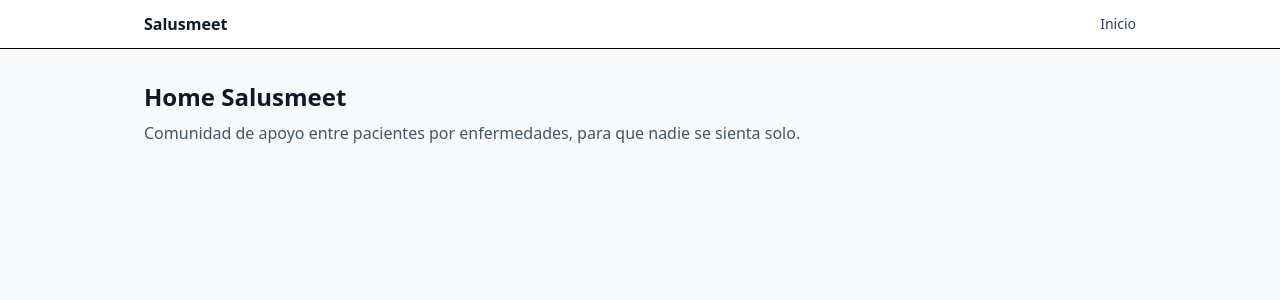
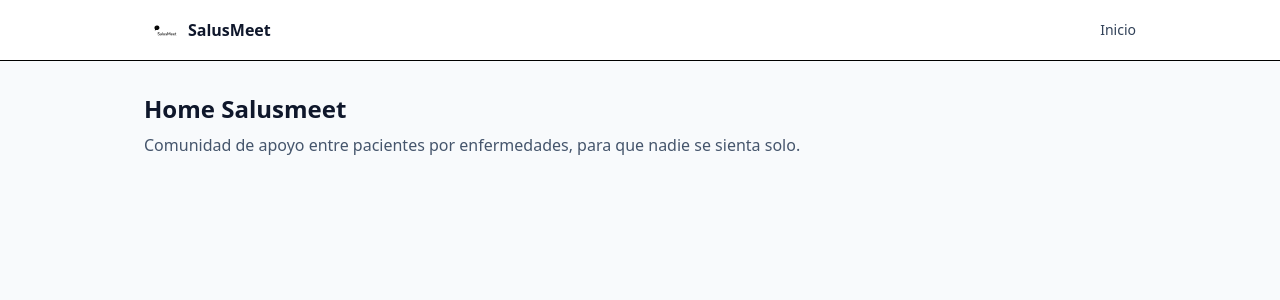
Before and after one commit to JMCG84/salusmeet, a Vue app: page /app in a window 1280 px wide. Shown: the top 300 px of the page. Built offline with nearby package versions, Linux system fonts and the light colour scheme.

Commit message:
feat: integrate salusmeet logo in landing and navbar

```diff
--- a/src/layouts/AppLayout.vue
+++ b/src/layouts/AppLayout.vue
@@ -1,10 +1,15 @@
+<script setup lang="ts">
+import logoUrl from "../assets/salusmeet-logo.svg";
+</script>
+
 <template>
   <div class="min-h-screen bg-slate-50">
     <header class="border-b bg-white">
       <nav
         class="mx-auto max-w-5xl px-4 py-3 flex items-center justify-between">
-        <RouterLink to="/app" class="font-bold text-slate-900">
-          Salusmeet
+        <RouterLink to="/app" class="flex items-center gap-2">
+          <img :src="logoUrl" alt="Salusmeet" class="h-8 w-auto sm:h-9" />
+          <span class="font-bold text-slate-900">SalusMeet</span>
         </RouterLink>
 
         <div class="flex items-center gap-4 text-sm">
--- a/src/pages/Landing.vue
+++ b/src/pages/Landing.vue
@@ -1,10 +1,19 @@
 <script setup lang="ts">
 import PublicLayout from "../layouts/PublicLayaout.vue";
+import logoUrl from "../assets/salusmeet-logo.svg";
 </script>
 
 <template>
   <PublicLayout>
     <section class="bg-white border rounded-2xl shadow-sm p-8">
+      <div class="flex items-center gap-3">
+        <img :src="logoUrl" alt="Salusmeet" class="h-10 w-auto sm:h-12" />
+        <span
+          class="text-sm font-medium text-teal-700 bg-teal-50 border border-teal-100 px-3 py-1 rounded-full">
+          Comunidad de Apoyo</span
+        >
+      </div>
+
       <h1 class="text-3xl font-bold text-slate-900">
         SalusMeet
         <span class="text-teal-600">.</span>
```
Also changed, not shown: src/assets/salusmeet-logo.svg (added).
